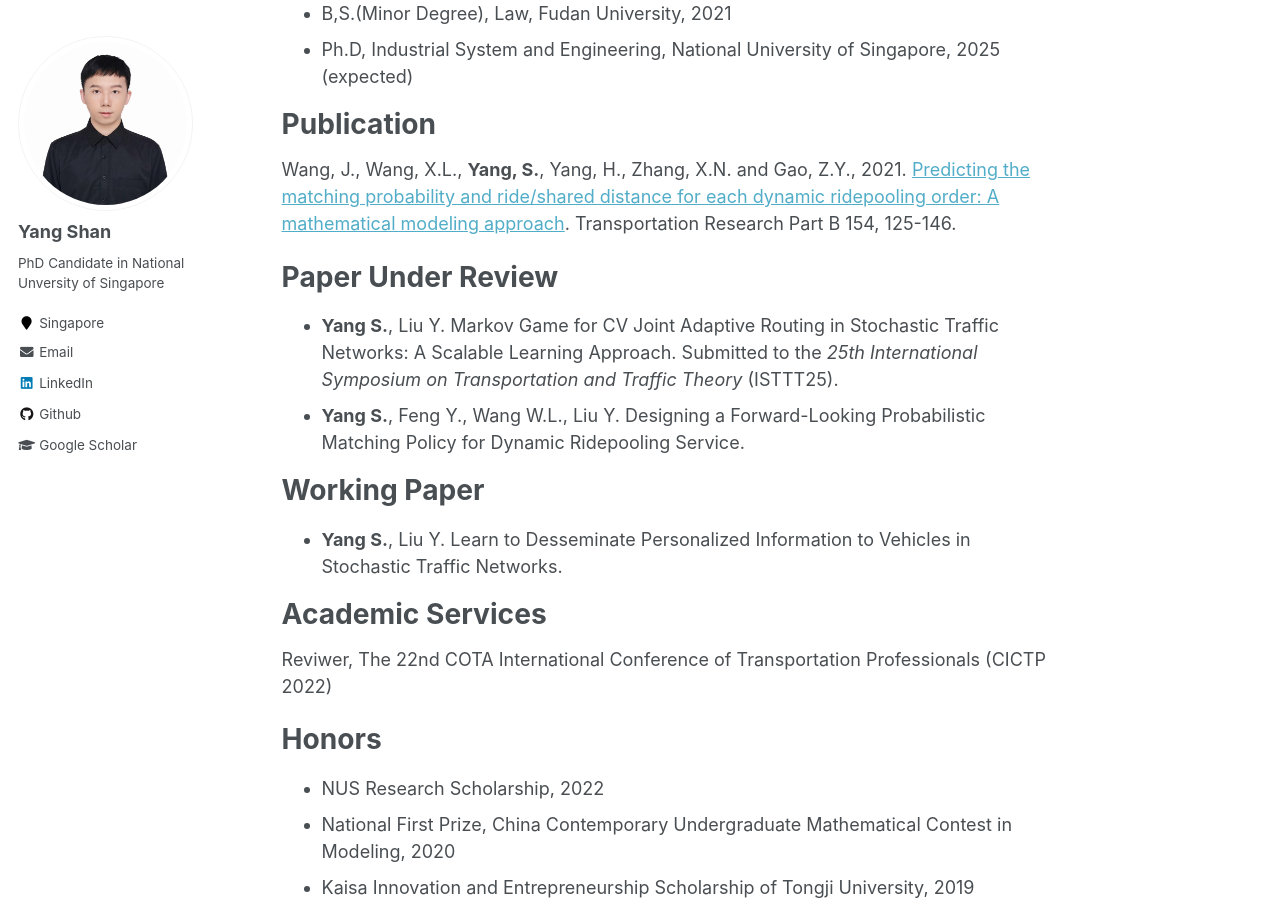
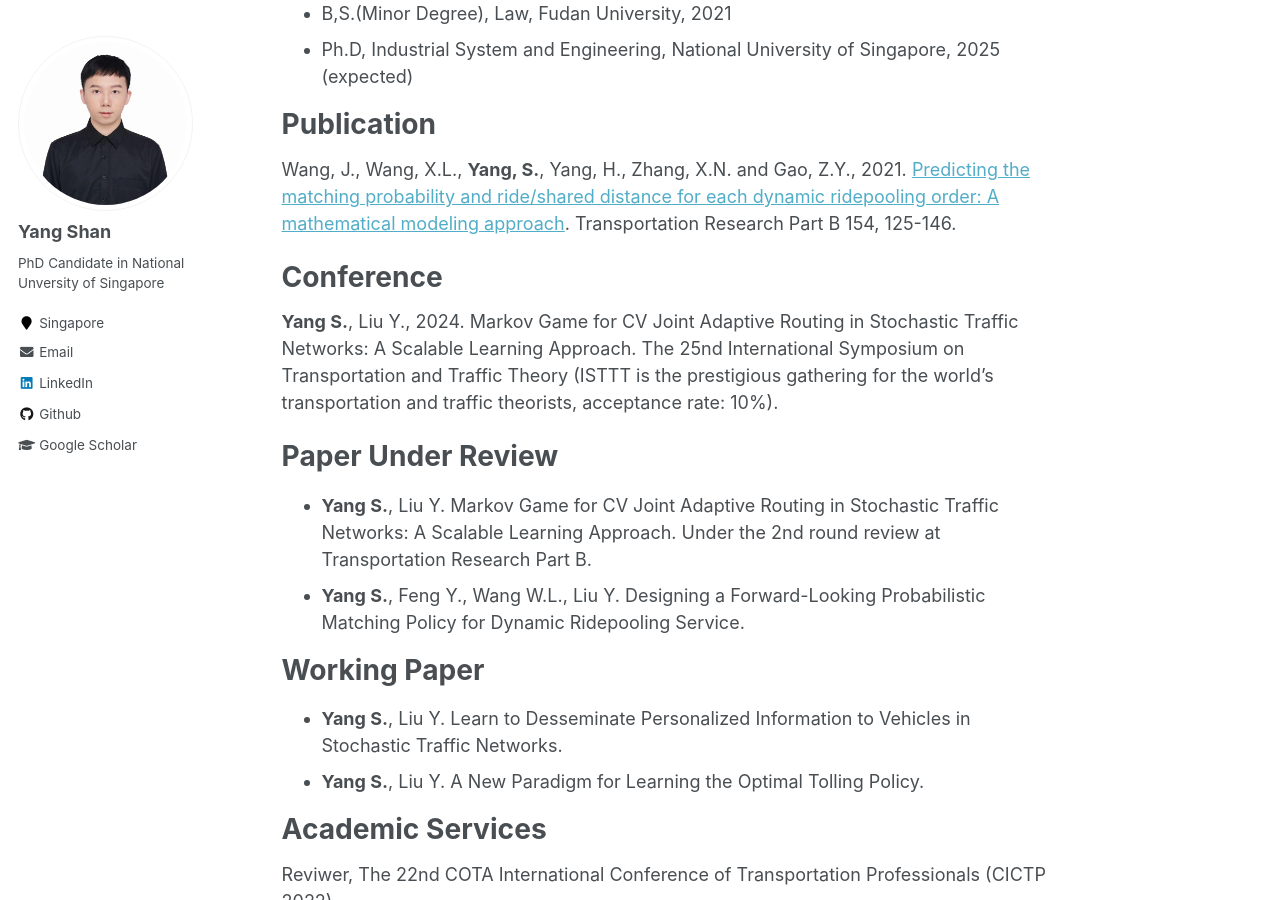
Before and after one commit to seanys/seanys.github.io, a Jekyll site: the page built from _pages/about.md, in a window 1280 px wide and 900 px high, scrolled down 406 px. Built offline with Jekyll 4.4.1, drawn with Linux system fonts in a browser that asks for light colours.

Commit message:
Update about.md

```diff
--- a/_pages/about.md
+++ b/_pages/about.md
@@ -20,14 +20,19 @@ Publication
 ======
 Wang, J., Wang, X.L., **Yang, S.**, Yang, H., Zhang, X.N. and Gao, Z.Y., 2021. [Predicting the matching probability and ride/shared distance for each dynamic ridepooling order: A mathematical modeling approach](https://www.sciencedirect.com/science/article/pii/S0191261521001880). Transportation Research Part B 154, 125-146.
 
+Conference
+======
+**Yang S.**, Liu Y., 2024. Markov Game for CV Joint Adaptive Routing in Stochastic Traffic Networks: A Scalable Learning Approach. The 25nd International Symposium on Transportation and Traffic Theory (ISTTT is the prestigious gathering for the world’s transportation and traffic theorists, acceptance rate: 10%).
+
 Paper Under Review
 ======
-* **Yang S.**, Liu Y. Markov Game for CV Joint Adaptive Routing in Stochastic Traffic Networks: A Scalable Learning Approach. Submitted to the *25th International Symposium on Transportation and Traffic Theory* (ISTTT25).
+* **Yang S.**, Liu Y. Markov Game for CV Joint Adaptive Routing in Stochastic Traffic Networks: A Scalable Learning Approach. Under the 2nd round review at Transportation Research Part B.
 * **Yang S.**, Feng Y., Wang W.L., Liu Y. Designing a Forward-Looking Probabilistic Matching Policy for Dynamic Ridepooling Service.
 
 Working Paper
 ======
 * **Yang S.**, Liu Y. Learn to Desseminate Personalized Information to Vehicles in Stochastic Traffic Networks.
+* **Yang S.**, Liu Y. A New Paradigm for Learning the Optimal Tolling Policy.
 
 Academic Services
 ======
```
